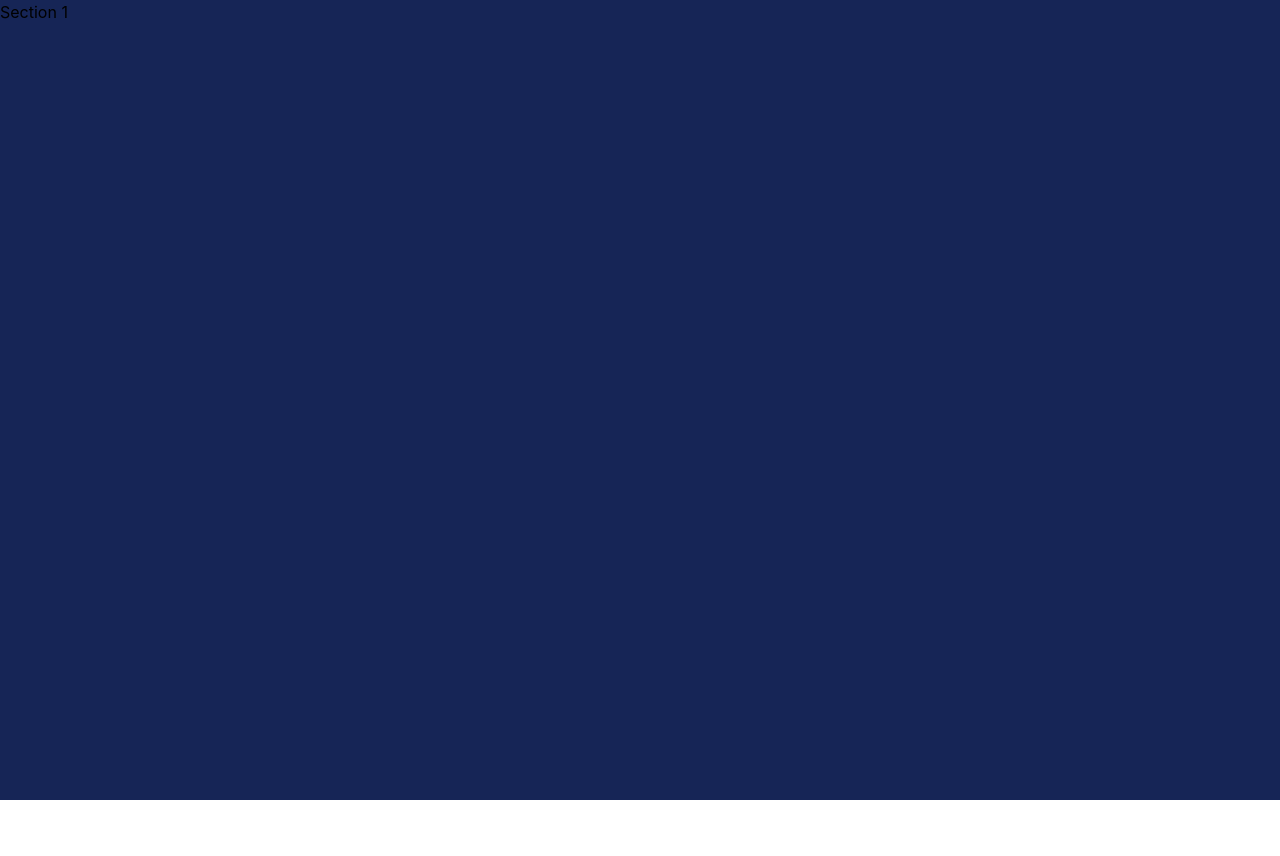
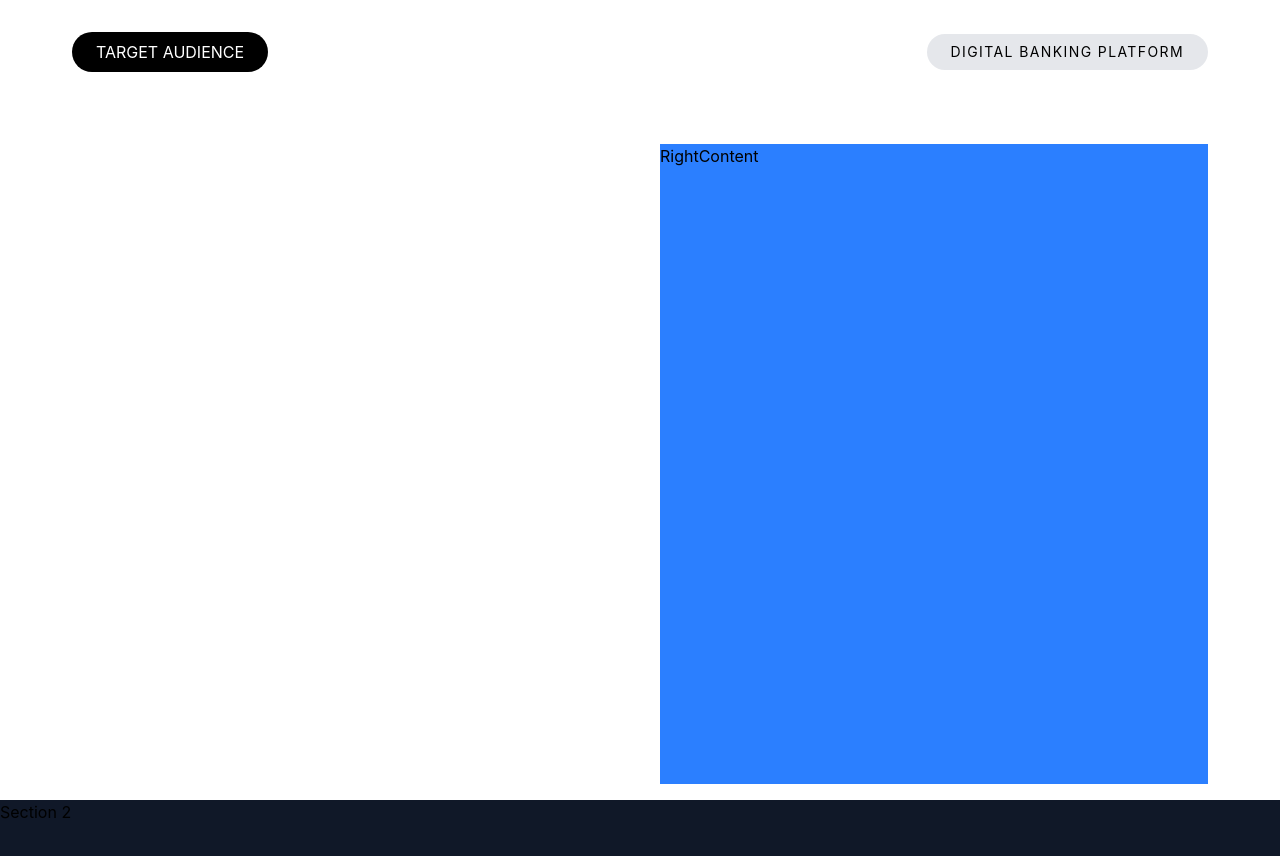
Before and after one commit to Mohdali644/react-n, a React (Vite) app in the folder ali-ui-pj-07/ali-ui-pj-07/: page / in a window 1280 px wide. Shown: the top 856 px of the page. Before the commit the page ends 800 px from the top, so only its background shows below. Built offline with nearby package versions, Linux system fonts and the light colour scheme.

Commit message:
Refined code and fixed bugs

```diff
--- a/ali-ui-pj-07/ali-ui-pj-07/package.json
+++ b/ali-ui-pj-07/ali-ui-pj-07/package.json
@@ -11,6 +11,7 @@
   },
   "dependencies": {
     "@tailwindcss/vite": "^4.3.3",
+    "lucide-react": "^1.32.0",
     "react": "^19.2.8",
     "react-dom": "^19.2.8",
     "tailwindcss": "^4.3.3"
--- a/ali-ui-pj-07/ali-ui-pj-07/src/App.jsx
+++ b/ali-ui-pj-07/ali-ui-pj-07/src/App.jsx
@@ -1,10 +1,12 @@
 import React from 'react'
 import Section1 from './components/Section1/Section1'
+import Section2 from './components/Section2/Section2'
 
 const App = () => {
   return (
     <div>
       <Section1 />
+      <Section2 />
     </div>
   )
 }
--- /dev/null
+++ b/ali-ui-pj-07/ali-ui-pj-07/src/components/Section1/Arrow.jsx
@@ -0,0 +1,11 @@
+import React from "react";
+
+const Arrow = () => {
+  return (
+    <div>
+      <ArrowUpRight size={52} color="black" strokeWidth={1.5} />
+    </div>
+  );
+};
+
+export default Arrow;
--- /dev/null
+++ b/ali-ui-pj-07/ali-ui-pj-07/src/components/Section1/HeroText.jsx
@@ -0,0 +1,14 @@
+import React from 'react'
+
+const HeroText = () => {
+  return (
+    <div className='p-6'>
+        <h3 className='text-7xl font-bold leading-[1.1]'>Prospective</h3>
+        <h3 className='text-7xl font-bold leading-[1.1]'>customer</h3>
+        <h3 className='text-7xl font-bold leading-[1.1] mb-5'>segmentation</h3>
+        <p className='text-xl font-medium'>Lorem ipsum dolor sit amet consectetur, adipisicing elit. Dolorum cupiditate voluptates, quas modi voluptas repellendus neque ratione ipsum distinctio temporibus.</p>
+      </div>
+  )
+}
+
+export default HeroText
--- /dev/null
+++ b/ali-ui-pj-07/ali-ui-pj-07/src/components/Section1/LeftContent.jsx
@@ -0,0 +1,11 @@
+import React from 'react'
+import { ArrowUpRight } from 'lucide-react';
+
+const LeftContent = () => {
+  return (
+    <div className='flex flex-col justify-between h-full w-2/3'>
+    </div>
+  )
+}
+
+export default LeftContent
--- a/ali-ui-pj-07/ali-ui-pj-07/src/components/Section1/Navbar.jsx
+++ b/ali-ui-pj-07/ali-ui-pj-07/src/components/Section1/Navbar.jsx
@@ -0,0 +1,12 @@
+import React from 'react'
+
+const NavBar = () => {
+  return (
+    <div className='flex items-center justify-between py-8 px-18'>
+      <h4 className='bg-black text-white uppercase px-6 py-2 rounded-full'>Target Audience</h4>
+      <button className='bg-gray-200 uppercase px-6 py-2 rounded-full tracking-widest text-sm'>Digital Banking Platform</button>
+    </div>
+  )
+}
+
+export default NavBar
--- /dev/null
+++ b/ali-ui-pj-07/ali-ui-pj-07/src/components/Section1/Page1Content.jsx
@@ -0,0 +1,14 @@
+import React from 'react'
+import LeftContent from './LeftContent'
+import RightContent from './RightContent'
+
+const Page1Content = () => {
+  return (
+    <div className='flex items-center justify-between gap-10 py-10 h-[90vh] px-18'>
+      <LeftContent />
+      <RightContent />
+    </div>
+  )
+}
+
+export default Page1Content
--- /dev/null
+++ b/ali-ui-pj-07/ali-ui-pj-07/src/components/Section1/RightContent.jsx
@@ -0,0 +1,11 @@
+import React from 'react'
+
+const RightContent = () => {
+  return (
+    <div className='h-full w-2/3 bg-blue-500'>
+      RightContent
+    </div>
+  )
+}
+
+export default RightContent
--- a/ali-ui-pj-07/ali-ui-pj-07/src/components/Section1/Section1.jsx
+++ b/ali-ui-pj-07/ali-ui-pj-07/src/components/Section1/Section1.jsx
@@ -1,9 +1,12 @@
 import React from 'react'
+import NavBar from './NavBar'
+import Page1Content from './Page1Content'
 
 const Section1 = () => {
   return (
-    <div className='h-screen w-full bg-blue-950'>
-      Section 1
+    <div className='h-screen w-full'>
+      <NavBar />
+      <Page1Content />
     </div>
   )
 }
--- a/ali-ui-pj-07/ali-ui-pj-07/src/components/Section2/Section2.jsx
+++ b/ali-ui-pj-07/ali-ui-pj-07/src/components/Section2/Section2.jsx
@@ -0,0 +1,11 @@
+import React from 'react'
+
+const Section2 = () => {
+  return (
+    <div className='h-screen w-full bg-gray-900'>
+      Section 2
+    </div>
+  )
+}
+
+export default Section2
```
Also changed, not shown: ali-ui-pj-07/ali-ui-pj-07/src/components/Section1/ImageContainer.jsx (deleted), ali-ui-pj-07/ali-ui-pj-07/src/components/Section1/LeftText.jsx (deleted), 1 other file (tests, documents, lock files or other folders).
